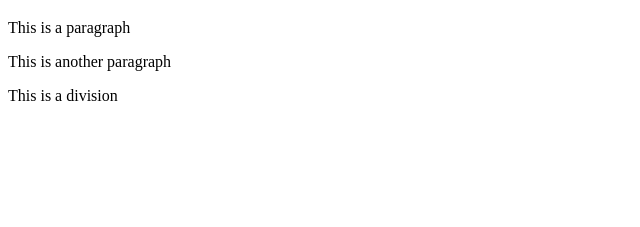
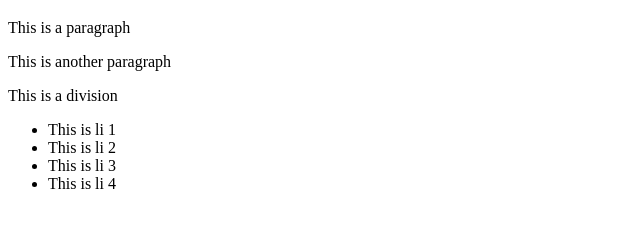
Before and after one commit to Deepaksahnii/git-learning, a plain HTML site: page about.html in a window 1280 px wide. Shown: the part 61-288 px from the top of the page, without its empty margins (0-640 px from the left). Drawn offline with Linux system fonts and the light colour scheme.

Commit message:
add unordered list

```diff
--- a/about.html
+++ b/about.html
@@ -12,5 +12,12 @@
 <div>
     This is a division
 </div>
+
+<ul>
+    <li>This is li 1</li>
+    <li>This is li 2</li>
+    <li>This is li 3</li>
+    <li>This is li 4</li>
+</ul>
 </body>
 </html>
```
